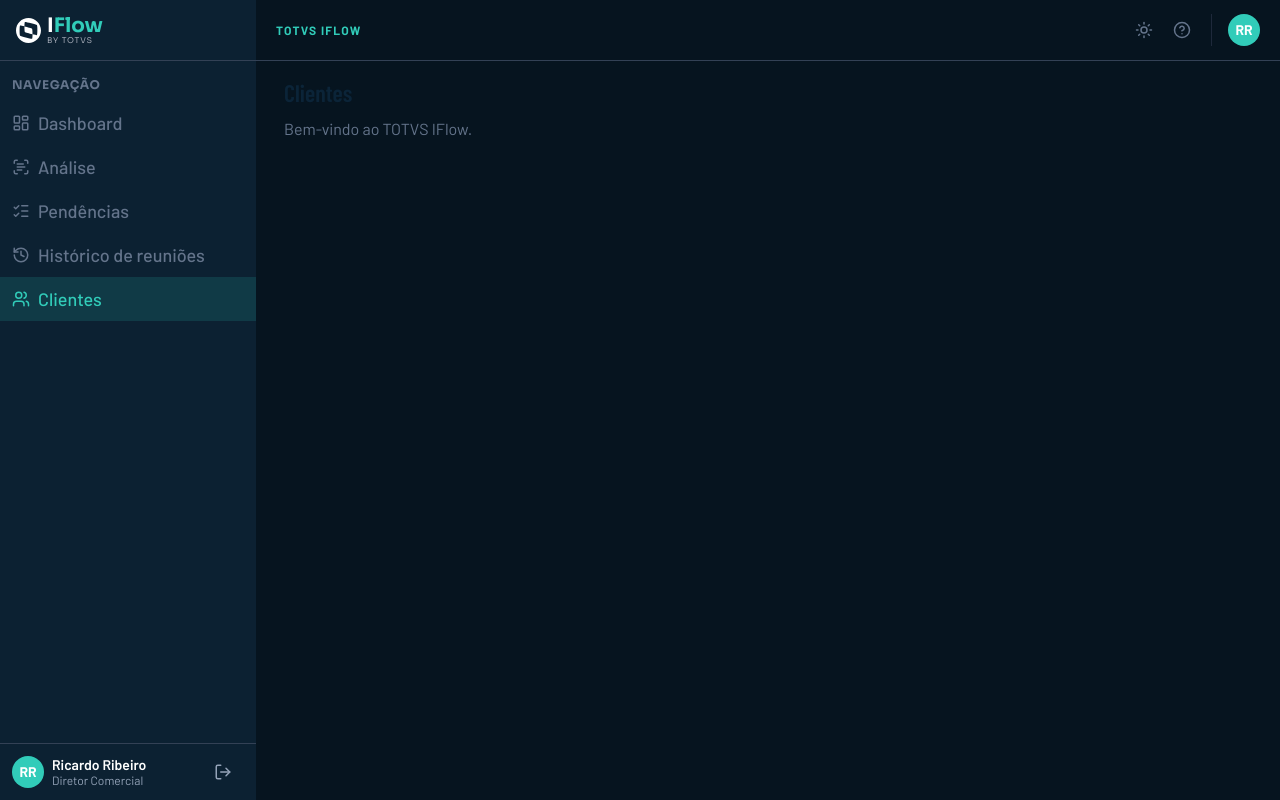
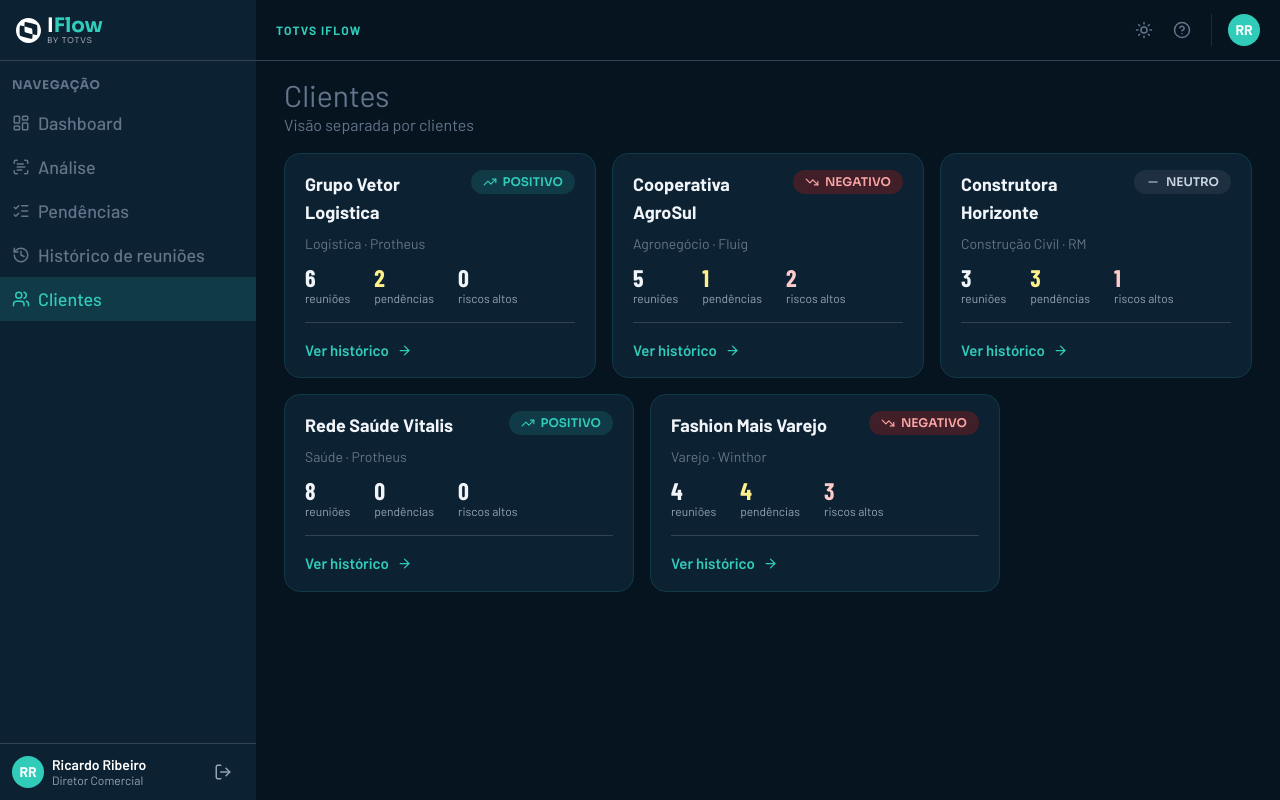
Before and after one commit to TOTVS-IFlow/totvs-iflow, a React (Vite) app: page /clientes in a window 1280 px wide. Built offline with nearby package versions, Linux system fonts and the light colour scheme.

Commit message:
feat: pagina de clientes criada e organizada

```diff
--- a/src/pages/Clientes.jsx
+++ b/src/pages/Clientes.jsx
@@ -1,12 +1,12 @@
 import React from "react";
+import ClientesHeader from "../components/Clientes/ClientesHeader";
+import ClientesCards from "../components/Clientes/ClientesCards";
 
 export default function Clientes() {
   return (
-    <div>
-      <h2 className="font-display text-2xl font-semibold text-navy-850">
-        Clientes
-      </h2>
-      <p className="mt-2 text-slate-500">Bem-vindo ao TOTVS IFlow.</p>
+    <div className="flex flex-col gap-4">
+      <ClientesHeader />
+      <ClientesCards />
     </div>
   );
 }
```
